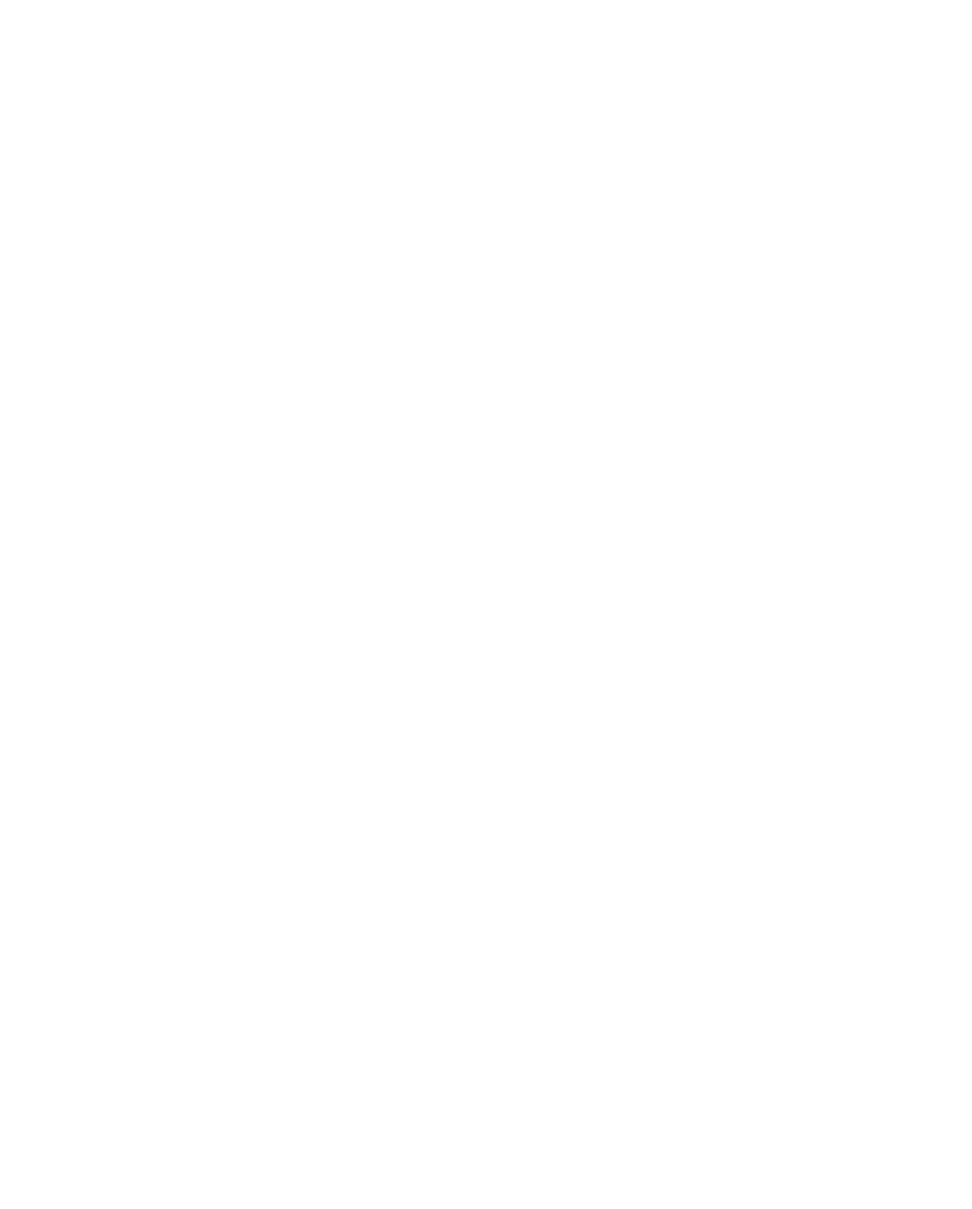
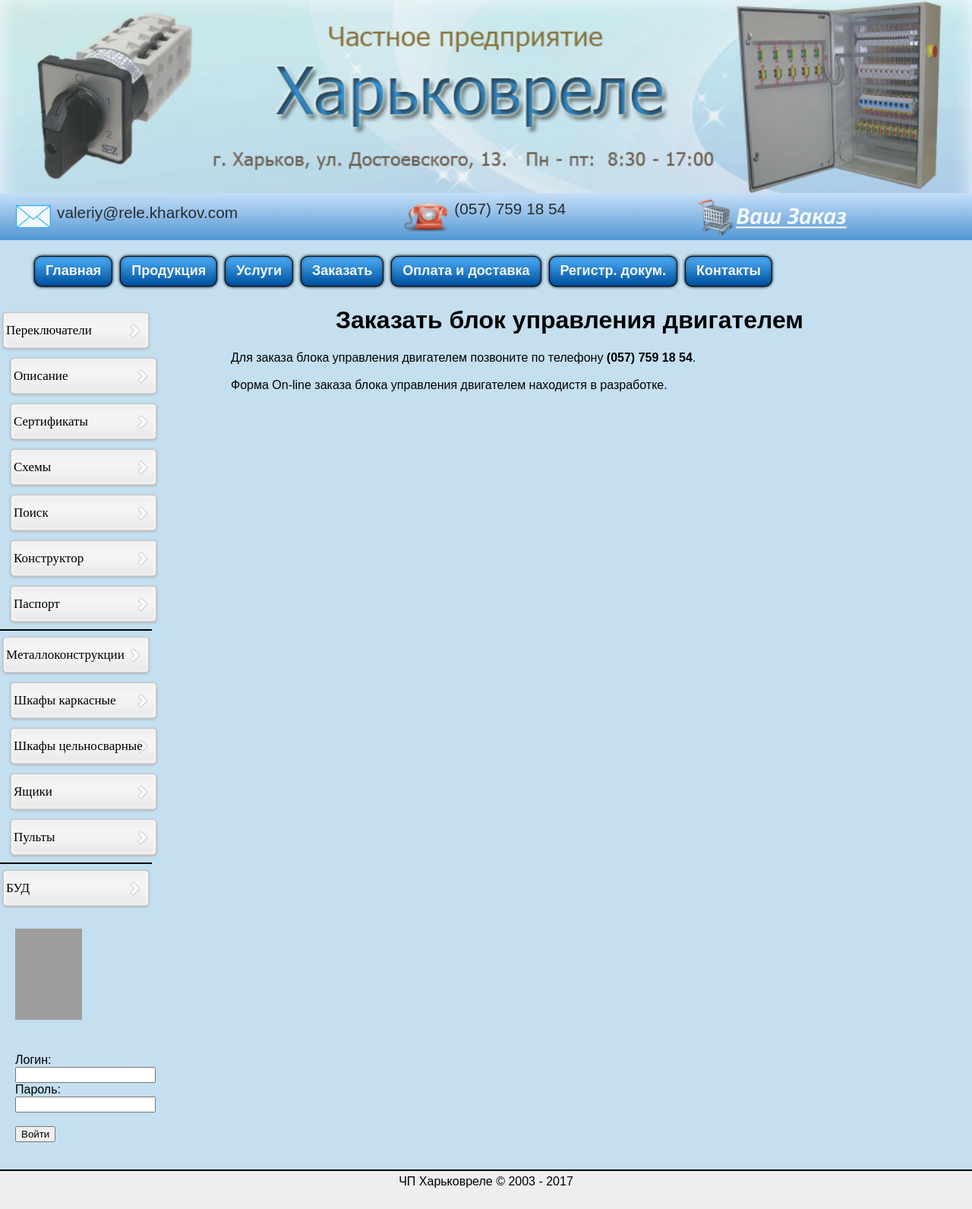
Before and after one commit to randonner65/test, a PHP site: page /views/layouts/main.php in a window 1280 px wide. Before the commit the page is empty. Shown: the whole page at 76% size. Before the commit the page ends 800 px from the top, so only its background shows below. Run offline with PHP 8.4, Linux system fonts and the light colour scheme; some libraries are stand-ins or nearby versions; grey boxes are pictures that could not be loaded.

Commit message:
creating template

```diff
--- /dev/null
+++ b/views/layouts/footer.html
@@ -0,0 +1,3 @@
+<div id = "footer" class="clear" style='background: #eee;'>
+<p>ЧП Харьковреле &copy; 2003 - <?=date("Y");?></p>
+ </div>
--- /dev/null
+++ b/views/layouts/header.html
@@ -0,0 +1,57 @@
+ <div id = "header" >
+    <a href="http://khrl.com.ua/"><img id = "banner" style = "border: 0; 	margin-bottom: -4px; margin-top: -20px; " src = "/images/banner.jpg" alt = "баннер" width = "100%" /> </a>
+
+
+	 <table id = "top_panel" style = "margin: 0" border = "0" width = "100%">
+	   <tr id = "language">
+	    <td align = "left" style = 'width: 40%;'>
+
+        <div id = "language_ua">
+	     <img  class = "left" src = "/images/envelope.png" alt = "emale" height = "30px"/>
+		 <p>valeriy@rele.kharkov.com</p>
+	    </div>
+		 <div id = "language_ru">
+	   </div>
+	   </td>
+	   <td align = "center">
+
+	<div id = "tel">
+	  <img  class = "left" src = "/images/telefono-icon.png" alt = "телефон" height = "40px"/>
+	  <p>(057) 759 18 54</p>
+    </div>
+       </td>
+       <td align = "right">
+			<div id = "order">
+		<p><a href = "/pages/order_switcher/your_order.php" title = "Ваш заказ"></a><p>
+			</div>
+	   </td>
+	  </tr>
+	</table>
+	</div>
+
+
+ <div id="menu">
+	<ul>
+	  <li id="menu_index">
+	    <a href = '/' ><span>Главная</span></a>
+      </li>
+      <li id="menu_products">
+	    <a href = '/products' ><span>Продукция</span></a>
+      </li>
+      <li id="menu_services">
+	    <a href = '/services' ><span>Услуги</span></a>
+      </li>
+      <li id="menu_order">
+	    <a href = '/order' ><span>Заказать</span></a>
+      </li>
+      <li id="menu_payment">
+	    <a href = '/payment' ><span>Оплата и доставка</span></a>
+      </li>
+	  <li id="menu_payment">
+	    <a href = '/reg_doc' ><span>Регистр. докум.</span></a>
+      </li>
+      <li id="menu_contacts">
+	    <a href = '/contact_page.php' ><span>Контакты</span></a>
+      </li>
+    </ul>
+ </div>
--- /dev/null
+++ b/views/layouts/left_panel.html
@@ -0,0 +1,70 @@
+<div id = "left_panel">
+
+  <ul id = "menuleft">
+	  <li class = "title">
+	   <a href = "/switchers"><span>Переключатели</span></a>
+	     <ul>
+	       <li>
+	          <a href = "/description_switchers" ><span>Описание</span></a>
+	   	   </li>
+	       <li>
+	          <a href = "/certificates" ><span>Сертификаты</span></a>
+	   	   </li>
+		   <li>
+	          <a href = "/pages/scheme_switch/scheme_switch.php" ><span>Схемы</span></a>
+	   	   </li>
+		   <li>
+	          <a href = "/pages/search_scheme/search_scheme.php" ><span>Поиск</span></a>
+	   	   </li>
+		   <li>
+	          <a href = "/pages/order_switcher/constr_switcher1new.php" ><span>Конструктор</span></a>
+	   	   </li>
+		   <li>
+	          <a href = "/switcher/passport.php" ><span>Паспорт</span></a>
+	   	   </li>
+		 </ul>
+	  </li>
+	  <li>
+	   <a href = "/metal_constr" ><span>Металлоконструкции</span></a>
+	       <ul>
+	       <li>
+	          <a href = "/cabinets_frame" ><span>Шкафы каркасные</span></a>
+	   	   </li>
+	       <li>
+	          <a href = "/cabinets_allwelded" ><span>Шкафы цельносварные</span></a>
+	   	   </li>
+		   <li>
+	          <a href = "/boxes" ><span>Ящики</span></a>
+	   	   </li>
+		   <li>
+	          <a href = "/remotes" ><span>Пульты</span></a>
+	   	   </li>
+		 </ul>
+	   </li>
+	  <li>
+	   <a href = "/bcm" ><span>БУД</span></a>
+	  </li>
+	</ul>
+		<div style='background: #C4DFF0; padding:20px;'>
+<!--LiveInternet counter--><script type="text/javascript"><!--
+document.write("<a href='http://www.liveinternet.ru/click' "+
+"target=_blank><img src='//counter.yadro.ru/hit?t27.11;r"+
+escape(document.referrer)+((typeof(screen)=="undefined")?"":
+";s"+screen.width+"*"+screen.height+"*"+(screen.colorDepth?
+screen.colorDepth:screen.pixelDepth))+";u"+escape(document.URL)+
+";"+Math.random()+
+"' alt='' title='LiveInternet: показано количество просмотров и"+
+" посетителей' "+
+"border='0' width='88' height='120'><\/a>")
+//--></script><!--/LiveInternet-->
+		</div>
+<div style='background: #C4DFF0; padding:20px;'>
+<form enctype='multipart/form-data' action='/pages/users/admin_panel.php' method='POST'>
+Логин:<br />
+<input type='text' name='login'>
+Пароль:<br />
+<input type='password' name='password'><br /><br />
+<input type='submit' name='button' value='Войти'></form>
+</div>
+
+ </div>
--- a/views/layouts/main.php
+++ b/views/layouts/main.php
@@ -1,7 +1,29 @@
-<?php
-/**
- * Created by PhpStorm.
- * User: Dmytro
- * Date: 15.01.2017
- * Time: 13:59
- */
+<!DOCTYPE html PUBLIC "-//W3C//DTD XHTML 1.1//EN" "http://www.w3.org/TR/xhtml11/DTD/xhtml11.dtd">
+<html xmlns="http://www.w3.org/1999/xhtml">
+<head>
+    <title>Харьковреле - заказать блок управления двигателем</title>
+    <meta http-equiv="Content-type" content="text/html; charset=utf8"/>
+    <meta name="Keywords" content="Харьковреле, заказать блок управления двигателем, купить блок управления двигателем, продажа блоков управления двигателем" />
+    <meta name="Description" content="Харьковреле, заказать блок управления двигателем, купить блок управления двигателем, продажа блоков управления двигателем" />
+    <meta name="Author" content="Дмитрий Коржов" />
+    <link href="/images/icon1.ico" rel="shortcut icon" type="image/x-icon" />
+    <link  rel="stylesheet" type="text/css" href="../../web/styles/styles.css" />
+</head>
+
+<body>
+<?php require_once "header.html";?>
+<div id = "content" >
+    <?php require_once "left_panel.html";?>
+    <div id = "main_content">
+        <h1>Заказать блок управления двигателем</h1>
+        <center><p>Для заказа блока управления двигателем позвоните по телефону <b>(057) 759 18 54</b>.</p></br>
+            <p>Форма On-line заказа блока управления двигателем находистя в разработке.</p></center>
+    </div>
+</div>
+<div class="clear"></div>
+
+<?php require_once "footer.html";?>
+
+
+</html>
+</body>
```
